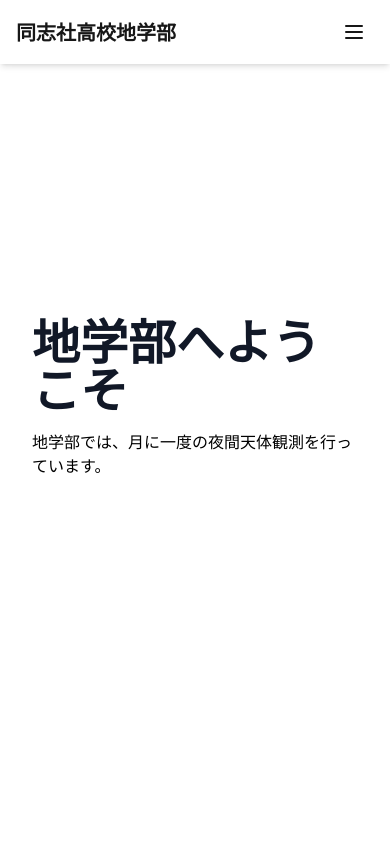
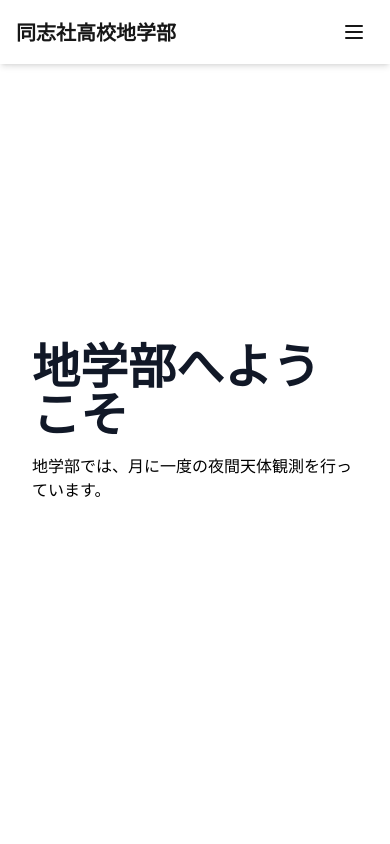
Before and after one commit to suica-crux/chigaku, a Next.js app: page / in a window 390 px wide. Shown: the top 844 px of the page. Built offline with nearby package versions, Linux system fonts and the light colour scheme.

Commit message:
モバイル表示の時にBreadcrumbsがHeaderに隠れていた問題を修正

```diff
--- a/src/app/layout.tsx
+++ b/src/app/layout.tsx
@@ -26,7 +26,7 @@
     <html lang="ja">
       <body className={`${mPlusRounded.className} antialiased`}>
         <Header />
-        <div className="grid grid-rows-[20px_1fr_20px] items-center justify-items-center min-h-screen p-8 pb-20 gap-16 sm:p-20">
+        <div className="grid grid-rows-[20px_1fr_20px] items-center justify-items-center min-h-screen p-8 pb-20 pt-20 gap-16 sm:p-20">
           <div className="justify-self-start">
             <Breadcrumbs />
           </div>
```
